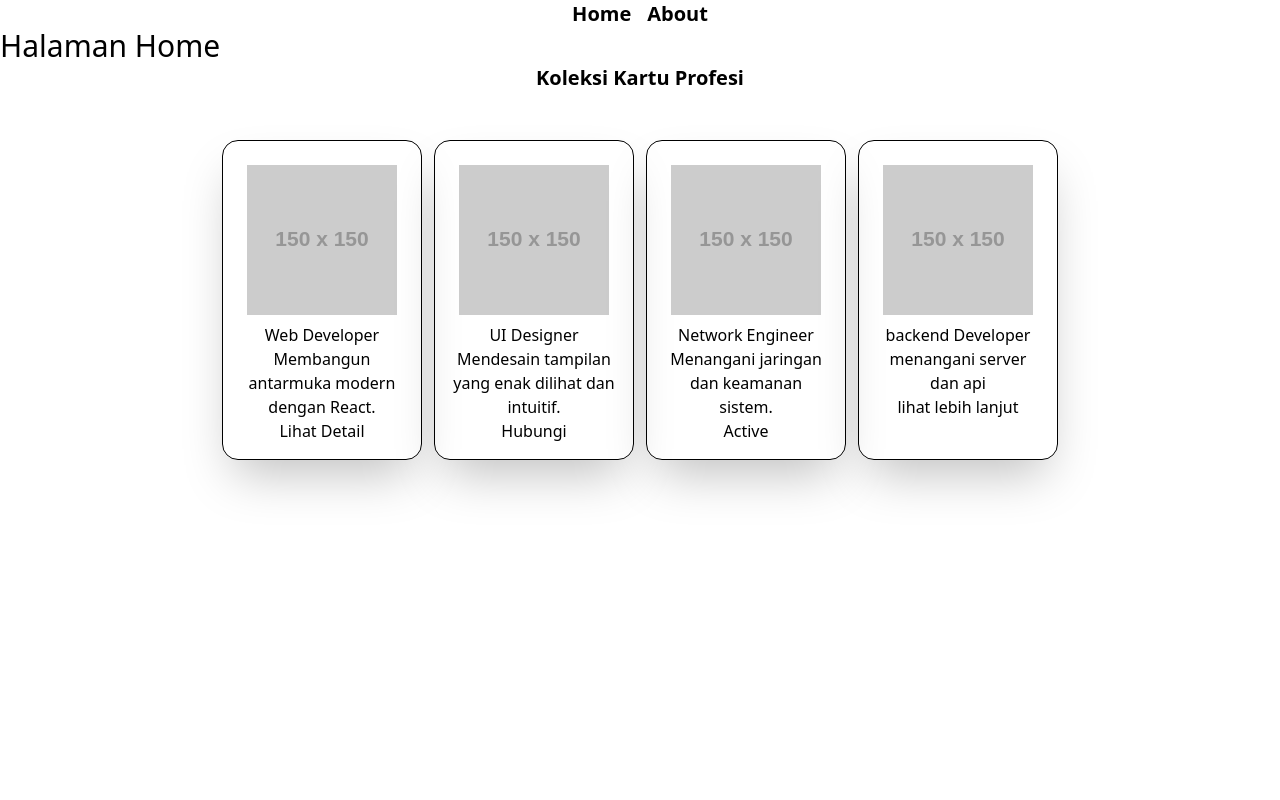
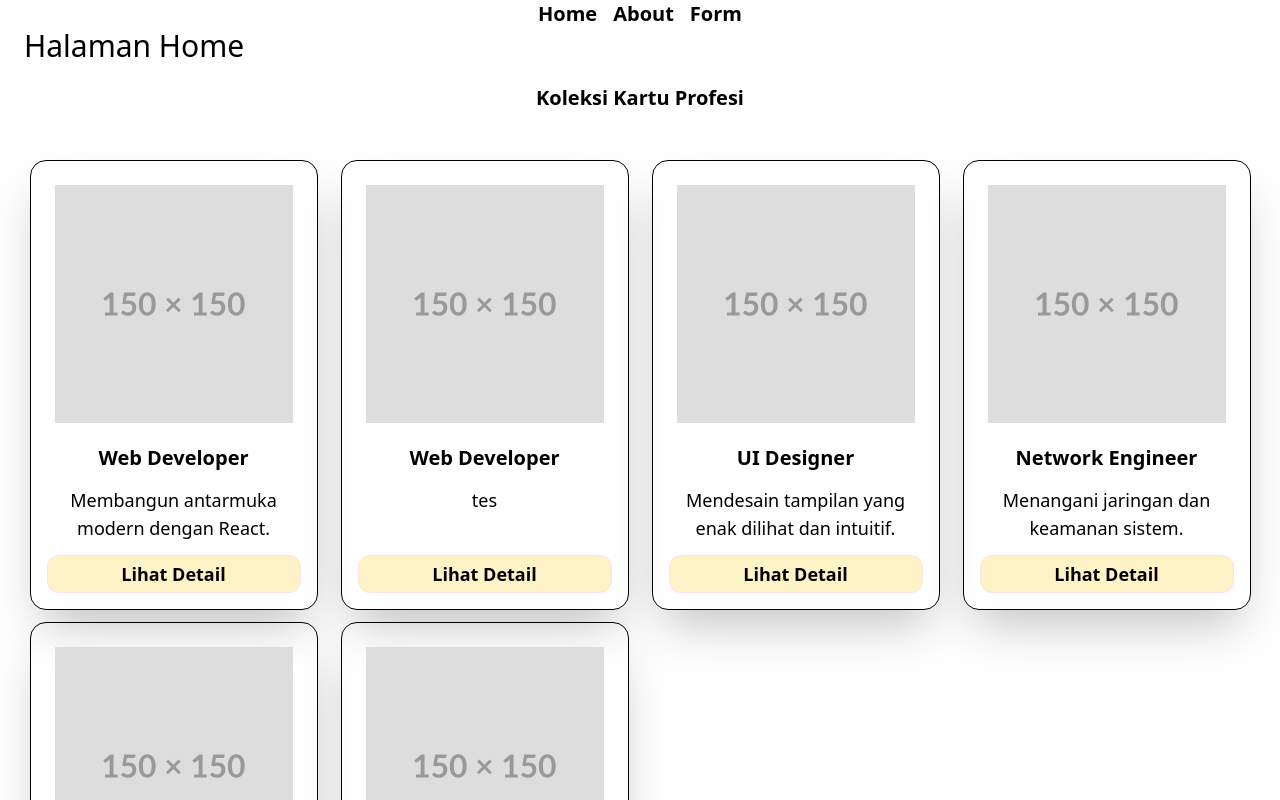
Before and after one commit to loardiSteve/mini-project-1, a React (Vite) app in the folder mini-project-1/: page / in a window 1280 px wide. Shown: the top 800 px of the page. Built offline with nearby package versions, Linux system fonts and the light colour scheme.

Commit message:
add Form component, update routing, and enhance CardList with dynamic profiles

```diff
--- a/mini-project-1/src/App.jsx
+++ b/mini-project-1/src/App.jsx
@@ -2,6 +2,7 @@
 import { BrowserRouter, Route, Routes } from "react-router-dom";
 import About from "./pages/about/about";
 import Home from "./pages/home/Home";
+import Form from "./pages/form/Form";
 
 function App() {
   return (
@@ -9,6 +10,7 @@ function App() {
       <Routes>
         <Route path="/" element={<Home />} />
         <Route path="/about" element={<About />} />
+        <Route path="/form" element={<Form />} />
       </Routes>
     </BrowserRouter>
   );
--- a/mini-project-1/src/components/Card.jsx
+++ b/mini-project-1/src/components/Card.jsx
@@ -1,13 +1,15 @@
 // src/components/Card.jsx
 function Card({ title, image, description, children }) {
   return (
-    <div className="w-[200px] p-4 border border-amber-50 rounded-xl text-center">
-      <img src={image} alt={title} className="w-full p-2" />
-      <h2 className="card-title">{title}</h2>
-      <p className="card-desc">{description}</p>
+    <div className="w-72 h-[450px] border border-amber-50 rounded-xl text-center flex flex-col justify-between ">
+      <img loading="lazy" src={image} alt={title} className="p-2" />
+      <h2 className=" font-bold text-xl">{title}</h2>
+      <p className="text-lg min-h-14">{description}</p>
 
       {/* mengambil semua elemen di komponen card pada halaman CardList */}
-      <div className="card-extra">{children}</div>
+      <div className="max-h-11 bg-amber-100 px-3 py-1 rounded-xl border border-red-100 hover:bg-green-300 hover:border-blue-100 text-lg font-bold flex justify-center items-center transition-colors duration-300 ease-in-out cursor-pointer *:cursor-pointer">
+        {children}
+      </div>
     </div>
   );
 }
--- a/mini-project-1/src/components/Navbar.jsx
+++ b/mini-project-1/src/components/Navbar.jsx
@@ -5,6 +5,7 @@ function Navbar() {
     <div className="flex gap-4 justify-center *:text-xl *:font-semibold *:hover:scale-105 *:transition-transform *:duration-500 *:ease-in-out">
       <Link to="/">Home</Link>
       <Link to="/about">About</Link>
+      <Link to="/form">Form</Link>
     </div>
   );
 }
--- /dev/null
+++ b/mini-project-1/src/data/data.js
@@ -0,0 +1,38 @@
+export const profiles = [
+  {
+    id: 0,
+    title: "Web Developer",
+    description: "Membangun antarmuka modern dengan React.",
+    image: "/public/150.svg",
+  },
+  {
+    id: 1,
+    title: "Web Developer",
+    description: "tes",
+    image: "/public/150.svg",
+  },
+  {
+    id: 2,
+    title: "UI Designer",
+    description: "Mendesain tampilan yang enak dilihat dan intuitif.",
+    image: "/public/150.svg",
+  },
+  {
+    id: 3,
+    title: "Network Engineer",
+    description: "Menangani jaringan dan keamanan sistem.",
+    image: "/public/150.svg",
+  },
+  {
+    id: 4,
+    title: "Backend Developer",
+    description: "menangani server dan api",
+    image: "/public/150.svg",
+  },
+  {
+    id: 5,
+    title: "Web Developer",
+    description: "tes",
+    image: "/public/150.svg",
+  },
+];
--- /dev/null
+++ b/mini-project-1/src/pages/form/Form.jsx
@@ -0,0 +1,91 @@
+import { useState } from "react";
+import Navbar from "../../components/Navbar";
+
+const Form = () => {
+  const [formData, setFormData] = useState({
+    name: "",
+    job: "",
+  });
+  const [submittedData, setSubmittedData] = useState({
+    name: "",
+    job: "",
+  });
+
+  const handleChange = (e) => {
+    const { name, value } = e.target;
+
+    setFormData({
+      ...formData,
+      [name]: value,
+    });
+  };
+
+  const handleSubmit = (e) => {
+    e.preventDefault();
+    setSubmittedData({
+      name: formData.name,
+      job: formData.job,
+    });
+    setFormData({
+      name: "",
+      job: "",
+    });
+  };
+
+  return (
+    <div className="max-w-5xl mx-auto">
+      <Navbar />
+      <h1 className="font-bold text-2xl text-center my-7">Form Diri</h1>
+      <div className="flex gap-20 justify-center ">
+        <form
+          onSubmit={handleSubmit}
+          className="w-1/2 h-72 flex flex-col gap-3 border rounded-lg border-amber-100 px-4 py-1.5">
+          <div className="flex flex-col">
+            <label htmlFor="name" className="font-semibold mb-2">
+              Name
+            </label>
+            <input
+              type="text"
+              name="name"
+              placeholder="Masukkan Nama Anda"
+              onChange={handleChange}
+              value={formData.name}
+              className="px-4 py-1.5 border border-amber-200 rounded-lg"
+            />
+          </div>
+          <div className="flex flex-col">
+            <label htmlFor="job" className="font-semibold mb-2">
+              Pekerjaan
+            </label>
+            <input
+              type="text"
+              name="job"
+              placeholder="Masukkan Pekerjaan Anda"
+              onChange={handleChange}
+              value={formData.job}
+              className="px-4 py-1.5 border border-amber-200 rounded-lg"
+            />
+          </div>
+          <button
+            className="max-w-24 text-white bg-amber-600 rounded-lg px-3 py-1 hover:bg-rose-100 hover:text-black transition-colors duration-200 ease-in-out cursor-pointer font-semibold"
+            type="submit">
+            Proses
+          </button>
+        </form>
+
+        <div className=" w-1/2 h-72 flex flex-col gap-3 border rounded-lg border-amber-100 px-4 py-1.5">
+          <div>
+            <h2 className="font-semibold">Nama Anda :</h2>
+            <h2>{submittedData.name}</h2>
+          </div>
+          <div>
+            <h2 className="font-semibold">Pekerjaan Anda :</h2>
+            <h2>{submittedData.job}</h2>
+          </div>
+        </div>
+      </div>
+    </div>
+  );
+};
+
+export default Form;
--- a/mini-project-1/src/pages/home/CardList.jsx
+++ b/mini-project-1/src/pages/home/CardList.jsx
@@ -1,5 +1,6 @@
 // src/pages/CardList.jsx
 import Card from "../../components/Card";
+import { profiles } from "../../data/data";
 
 function CardList() {
   return (
@@ -7,35 +8,20 @@ function CardList() {
       <h1 className="text-xl font-bold mx-auto text-center pb-12">
         Koleksi Kartu Profesi
       </h1>
+      <div className="grid lg:grid-cols-3 xl:grid-cols-4 place-items-center gap-3 *:border *:border-black *:shadow-2xl *:p-4 *:rounded-2xl *:hover:bg-amber-50 *:transition-colors *:duration-300 *:ease-in">
+        {profiles.map((profile, idx) => (
+          <Card
+            key={idx}
+            title={profile.title}
+            image={profile.image}
+            description={profile.description}>
+            {/* ini adalah children yang dipanggil di komponen card */}
+            <button>Lihat Detail</button>
+          </Card>
+        ))}
+      </div>
       <div className="flex justify-center gap-3 *:border *:border-black *:shadow-2xl *:p-4 *:rounded-2xl *:hover:bg-amber-50 *:transition-colors *:duration-300 *:ease-in">
         {/* mengirim props title, image, description ke komponen Card */}
-        <Card
-          title="Web Developer"
-          image="https://via.placeholder.com/150"
-          description="Membangun antarmuka modern dengan React.">
-          <button>Lihat Detail</button>
-        </Card>
-
-        <Card
-          title="UI Designer"
-          image="https://via.placeholder.com/150"
-          description="Mendesain tampilan yang enak dilihat dan intuitif.">
-          <button>Hubungi</button>
-        </Card>
-
-        <Card
-          title="Network Engineer"
-          image="https://via.placeholder.com/150"
-          description="Menangani jaringan dan keamanan sistem.">
-          <span>Active</span>
-        </Card>
-
-        <Card
-          title="backend Developer"
-          image="https://via.placeholder.com/150"
-          description="menangani server dan api">
-          <button>lihat lebih lanjut</button>
-        </Card>
       </div>
     </>
   );
--- a/mini-project-1/src/pages/home/Home.jsx
+++ b/mini-project-1/src/pages/home/Home.jsx
@@ -3,13 +3,13 @@ import CardList from "./CardList";
 
 function Home() {
   return (
-    <>
+    <div className="px-6">
       <Navbar />
       <div>
-        <h1 className="text-3xl">Halaman Home</h1>
+        <h1 className="text-3xl mb-5">Halaman Home</h1>
         <CardList />
       </div>
-    </>
+    </div>
   );
 }
 
```
Also changed, not shown: mini-project-1/public/150.svg (added).
